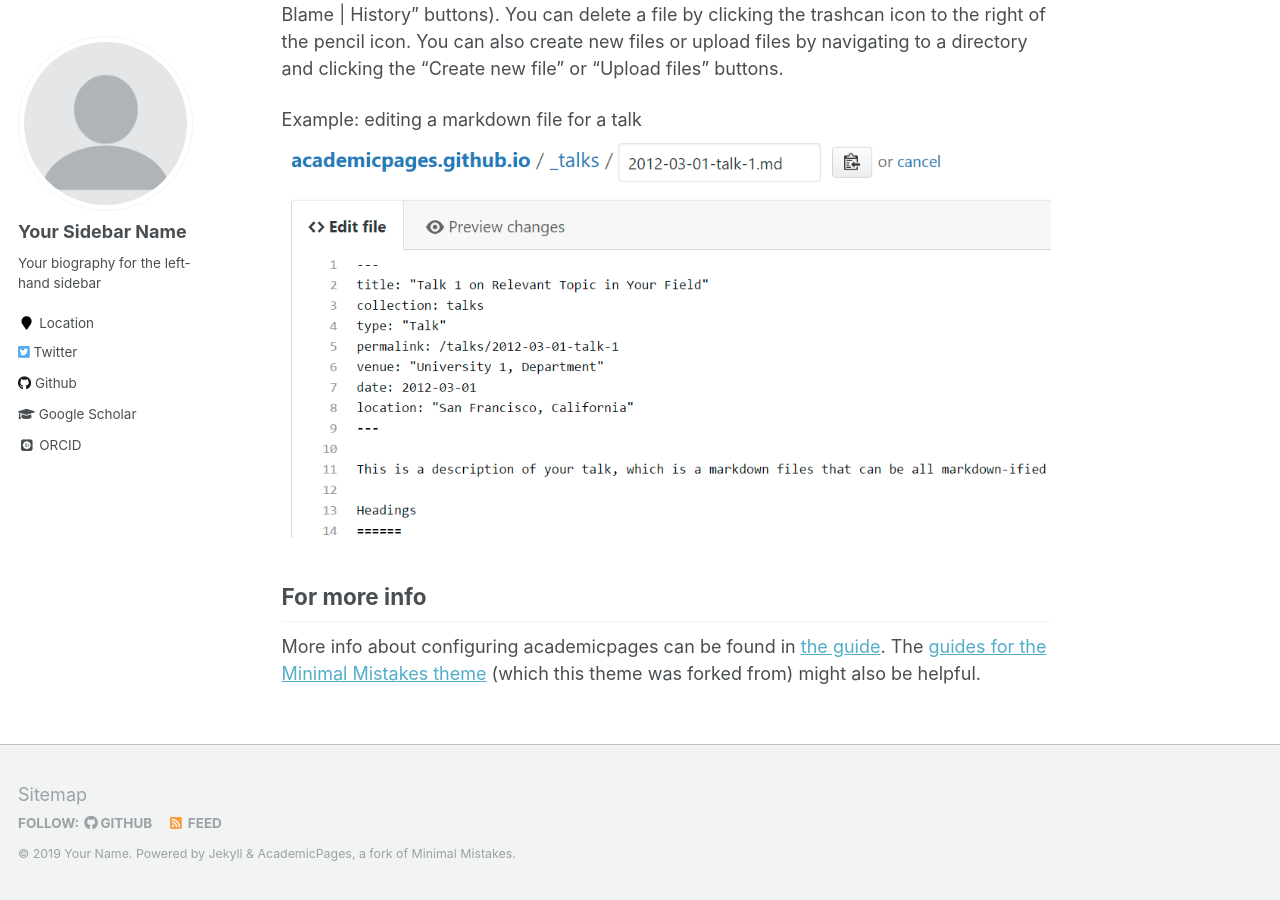
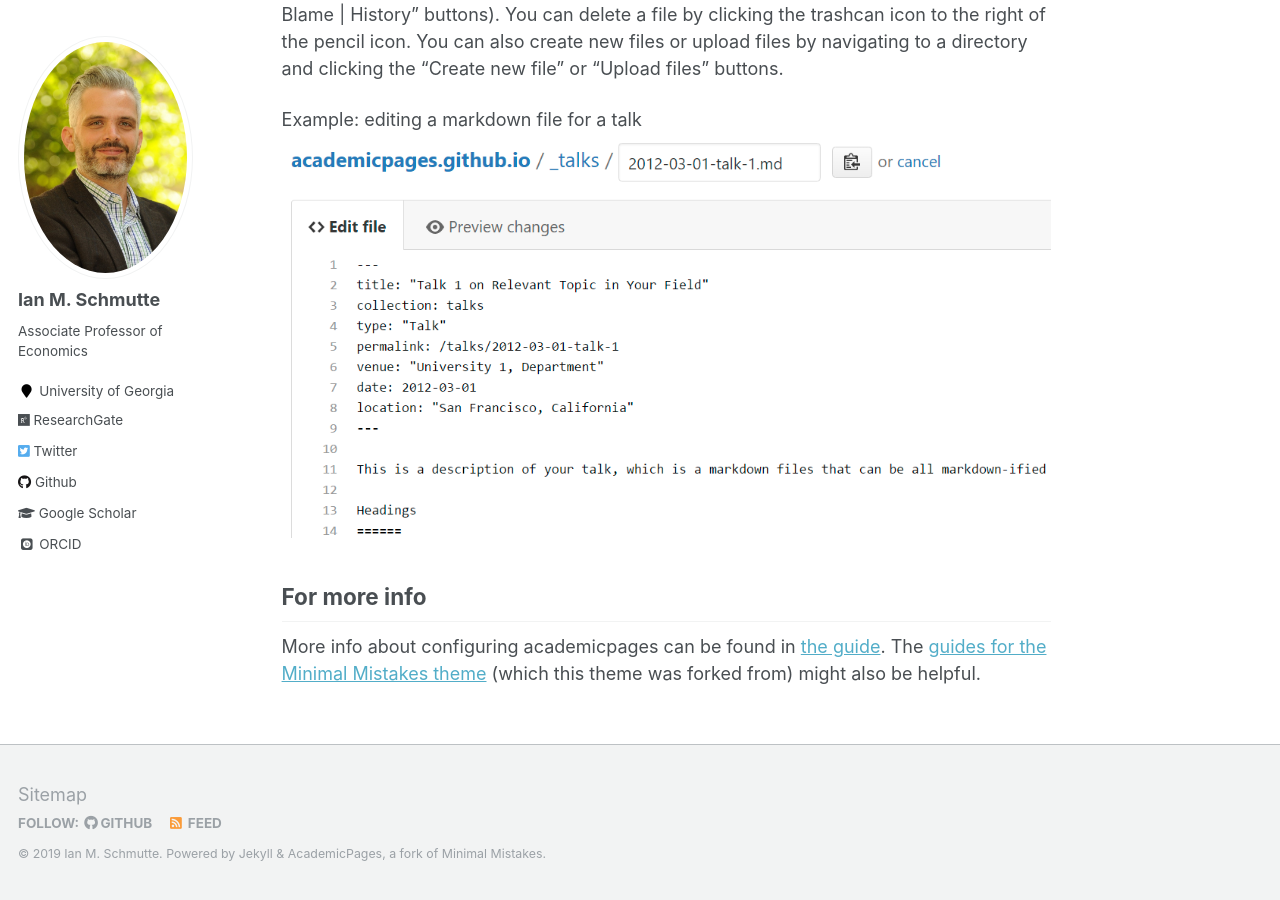
Before and after one commit to ianschmutte/ianschmutte.github.io, a Jekyll site: the page built from _pages/about.md, in a window 1280 px wide and 900 px high, scrolled down 2463 px. Built offline with Jekyll 4.4.1, drawn with Linux system fonts in a browser that asks for light colours; some web fonts are replaced; some of the changed text lies outside the part shown.

Commit message:
initial edits

```diff
--- a/_config.yml
+++ b/_config.yml
@@ -7,13 +7,13 @@
 
 # Site Settings
 locale                   : "en-US"
-title                    : "Your Name / Site Title"
+title                    : "Ian M. Schmutte"
 title_separator          : "-"
-name                     : &name "Your Name"
-description              : &description "personal description"
-url                      : https://academicpages.github.io # the base hostname & protocol for your site e.g. "https://mmistakes.github.io"
+name                     : &name "Ian M. Schmutte"
+description              : &description "Economist"
+url                      : https://ianschmutte.org # the base hostname & protocol for your site e.g. "https://mmistakes.github.io"
 baseurl                  : "" # the subpath of your site, e.g. "/blog"
-repository               : "academicpages/academicpages.github.io"
+repository               : "ianschmutte.github.io"
 teaser                   :  # filename of teaser fallback teaser image placed in /images/, .e.g. "500x300.png"
 breadcrumbs              : false # true, false (default)
 words_per_minute         : 160
@@ -80,14 +80,14 @@ analytics:
 
 # Site Author
 author:
-  name             : "Your Sidebar Name"
-  avatar           : "profile.png"
-  bio              : "Your biography for the left-hand sidebar"
-  location         : "Location"
+  name             : "Ian M. Schmutte"
+  avatar           : "IanSchmutte_Fa2015_cropped_small.jpg"
+  bio              : "Associate Professor of Economics"
+  location         : "University of Georgia"
   employer         :
-  googlescholar    : "http://yourfullgooglescholarurl.com"
+  googlescholar    : "http://scholar.google.com/citations?user=mwB4cQoAAAAJ"
   email            :
-  researchgate     :  # example: "https://www.researchgate.net/profile/yourprofile"
+  researchgate     :  "https://www.researchgate.net/profile/Ian_Schmutte"
   uri              :
   bitbucket        :
   codepen          :
@@ -95,19 +95,19 @@ author:
   flickr           :
   facebook         :
   foursquare       :
-  github           : "academicpages"
+  github           : "ianschmutte"
   google_plus      :
   keybase          :
   instagram        :
   lastfm           :
   linkedin         :
-  orcid            : "http://orcid.org/yourorcidurl"
+  orcid            : "https://orcid.org/0000-0001-5955-3599"
   pinterest        :
   soundcloud       :
   stackoverflow    : # http://stackoverflow.com/users/123456/username
   steam            :
   tumblr           :
-  twitter          : "replacethistwitterhandle"
+  twitter          : "ianschmutte"
   vine             :
   weibo            :
   xing             :
```
Also changed, not shown: images/IanSchmutte_Fa2015_cropped_small.jpg (added).
